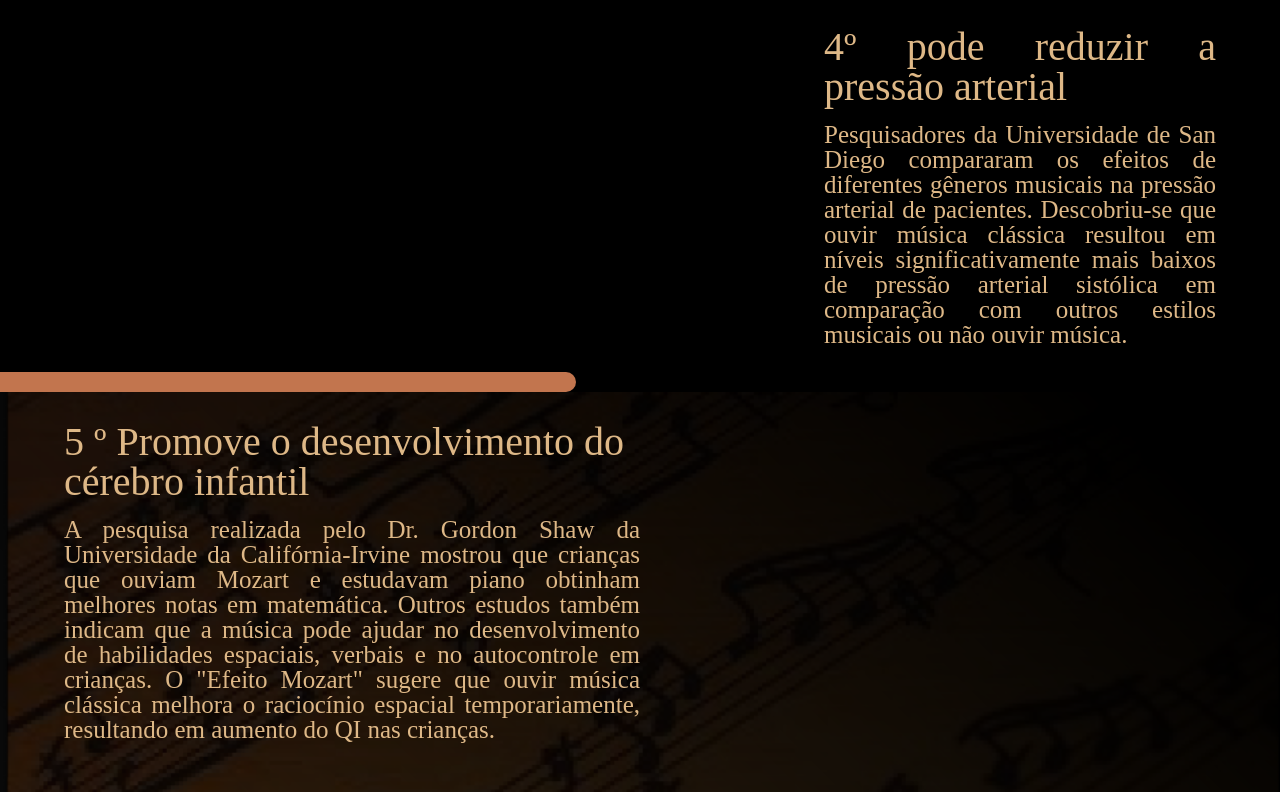
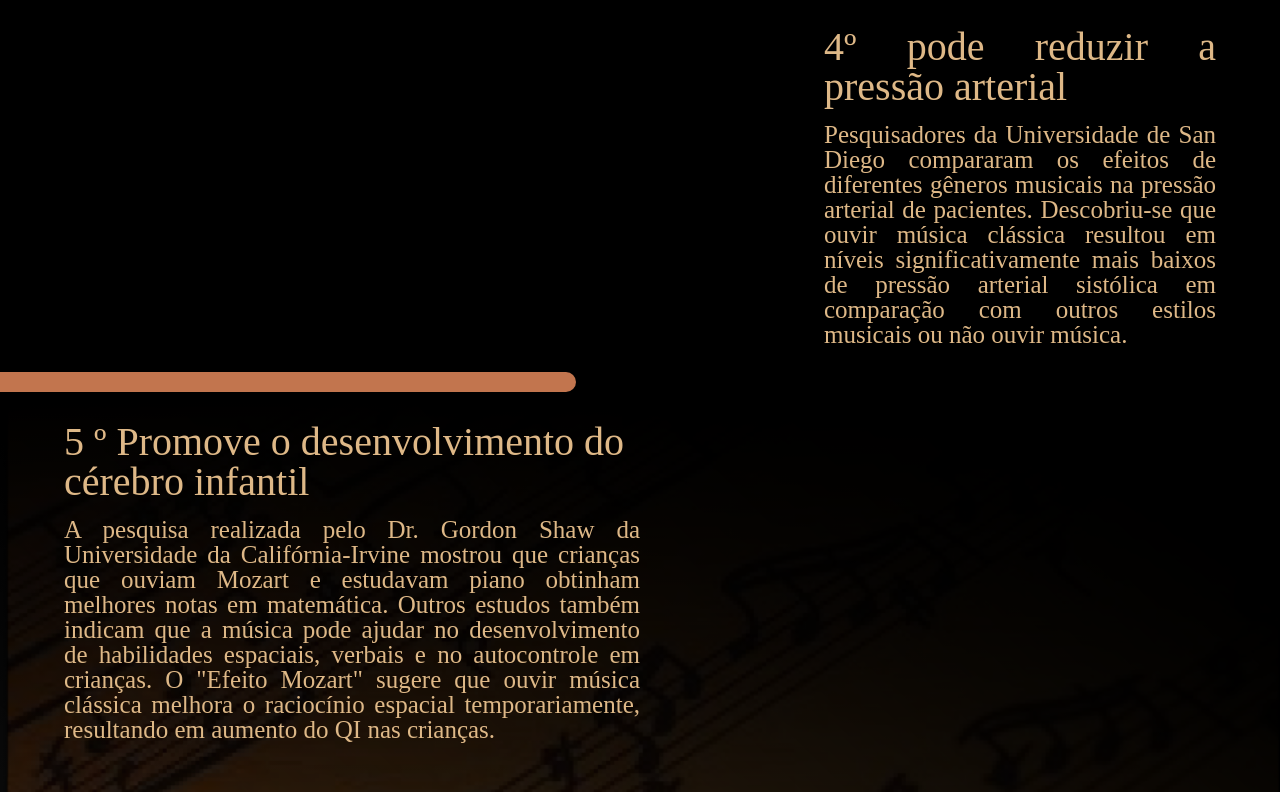
Before and after one commit to HenriqueBechis/Projeto_Individual, a plain HTML site: page site/index.html in a window 1280 px wide. Shown: the part 4436-5228 px from the top of the page. Drawn offline with Linux system fonts and the light colour scheme.

Commit message:
Atualizações no CSS da home

```diff
--- a/site/CSS/index.css
+++ b/site/CSS/index.css
@@ -186,11 +186,22 @@ body {
     content: "";
     position:absolute;
     inset: 0;
-    background-image: url(../IMG/imagemSessao4.png)
-    ;
+    background-image: url(../IMG/imagemSessao4.png);
     height: 50vh;
     background-size: cover;
     background-position: bottom;
     z-index: -1;
     opacity: .3;
 }
+.ultimoBeneficio::after{
+    content: "";
+    position: absolute;
+    inset: 0;
+    background-image: linear-gradient(
+        to top,
+        transparent,
+        black
+    );
+    background-position: bottom;
+    z-index: -1;
+}
```
